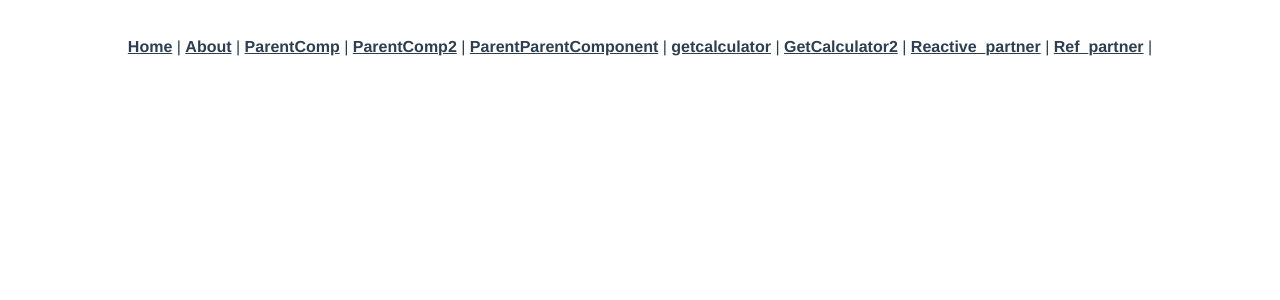
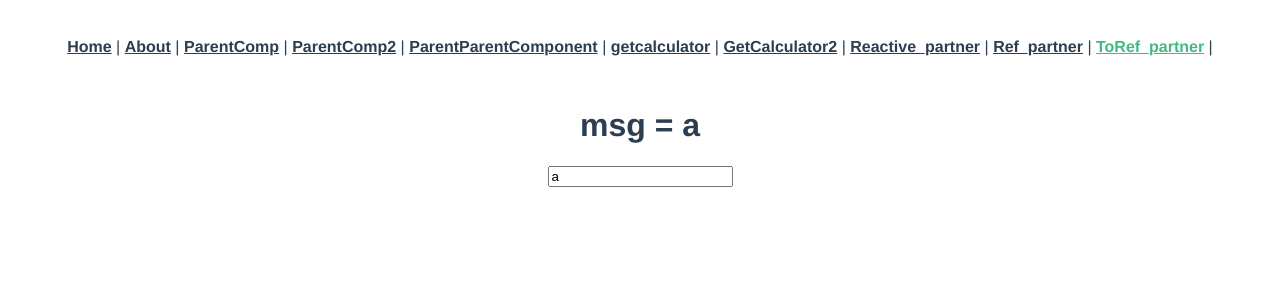
Before and after one commit to radio700/vue-project, a Vue app: page /torefpartner in a window 1280 px wide. Shown: the top 300 px of the page. Built offline with nearby package versions, Linux system fonts and the light colour scheme.

Commit message:
toRef연습

```diff
--- a/src/App.vue
+++ b/src/App.vue
@@ -9,6 +9,8 @@
         <router-link to="/getcalculator2">GetCalculator2</router-link> |
         <router-link to="/reactivepartner">Reactive_partner</router-link> |
         <router-link to="/refpartner">Ref_partner</router-link> |
+        <router-link to="/torefpartner">ToRef_partner</router-link> |
+
 
     </nav>
     <router-view/>
--- a/src/router/index.js
+++ b/src/router/index.js
@@ -7,6 +7,7 @@ import GetCalculator from '@/views/compositionApi/GetCalculator.vue'
 import GetCalculator2 from '@/views/compositionApi/GetCalculator2.vue'
 import Reactive_partner from '@/views/react_ref/Reactive_partner.vue'
 import Ref_partner from '@/views/react_ref/Ref_partner.vue'
+import ToRef_partner from '@/views/react_ref/ToRef_partner.vue'
 const routes = [
     {
         path: "/",
@@ -57,6 +58,11 @@ const routes = [
         name: "getcalculatorrefpartner",
         component: Ref_partner,
     },
+    {
+        path: "/torefpartner",
+        name: "torefpartner",
+        component: ToRef_partner,
+    },
 ];
 
 const router = createRouter({
--- /dev/null
+++ b/src/views/react_ref/ToRef_partner.vue
@@ -0,0 +1,23 @@
+<template>
+    <div>
+        <h1>msg = {{ msg1 }}</h1>
+        <input v-model="msg1">
+    </div>
+</template>
+<script>
+import {reactive, toRef}  from 'vue';
+export default {
+    setup() {
+        const words = reactive({
+            a:"a",
+            b:"b"
+        })
+        const msg1 = toRef(words, 'a');
+
+        return {msg1}
+    },
+}
+</script>
+<style scoped>
+
+</style>
```
